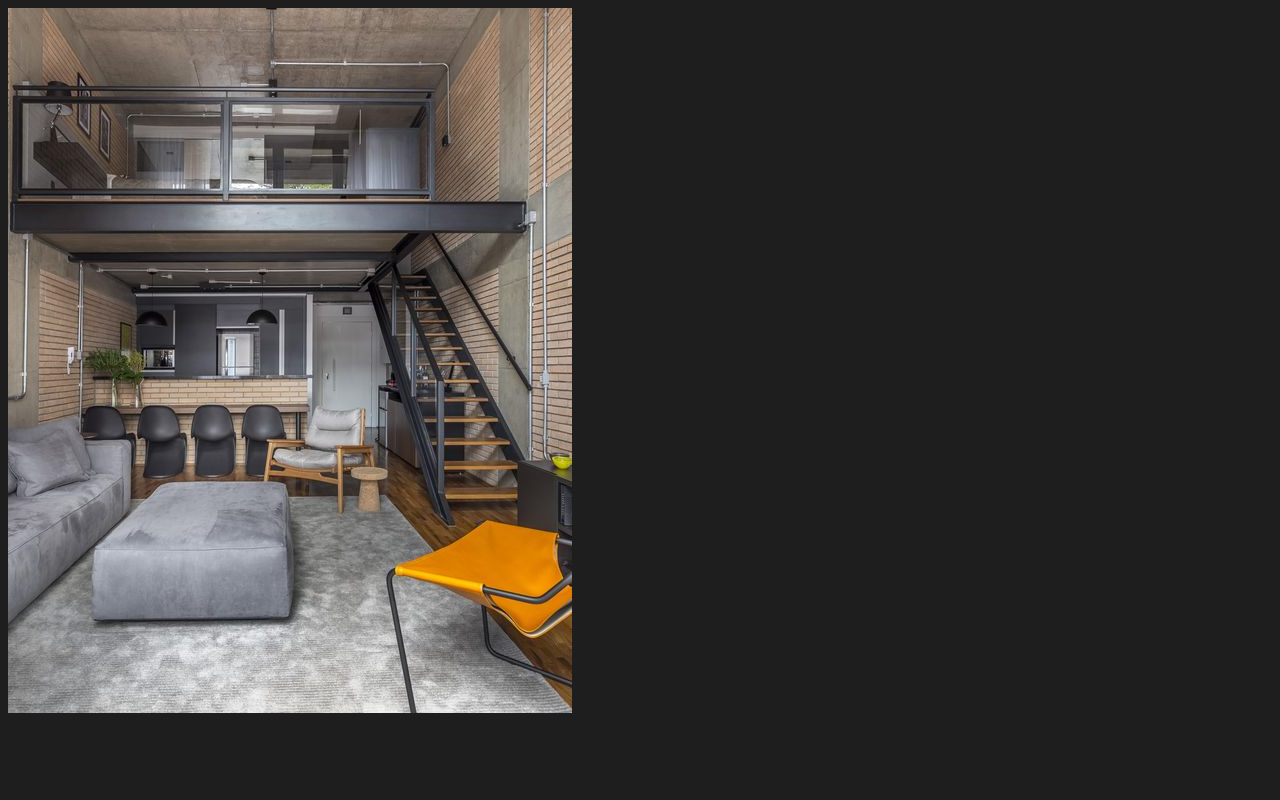
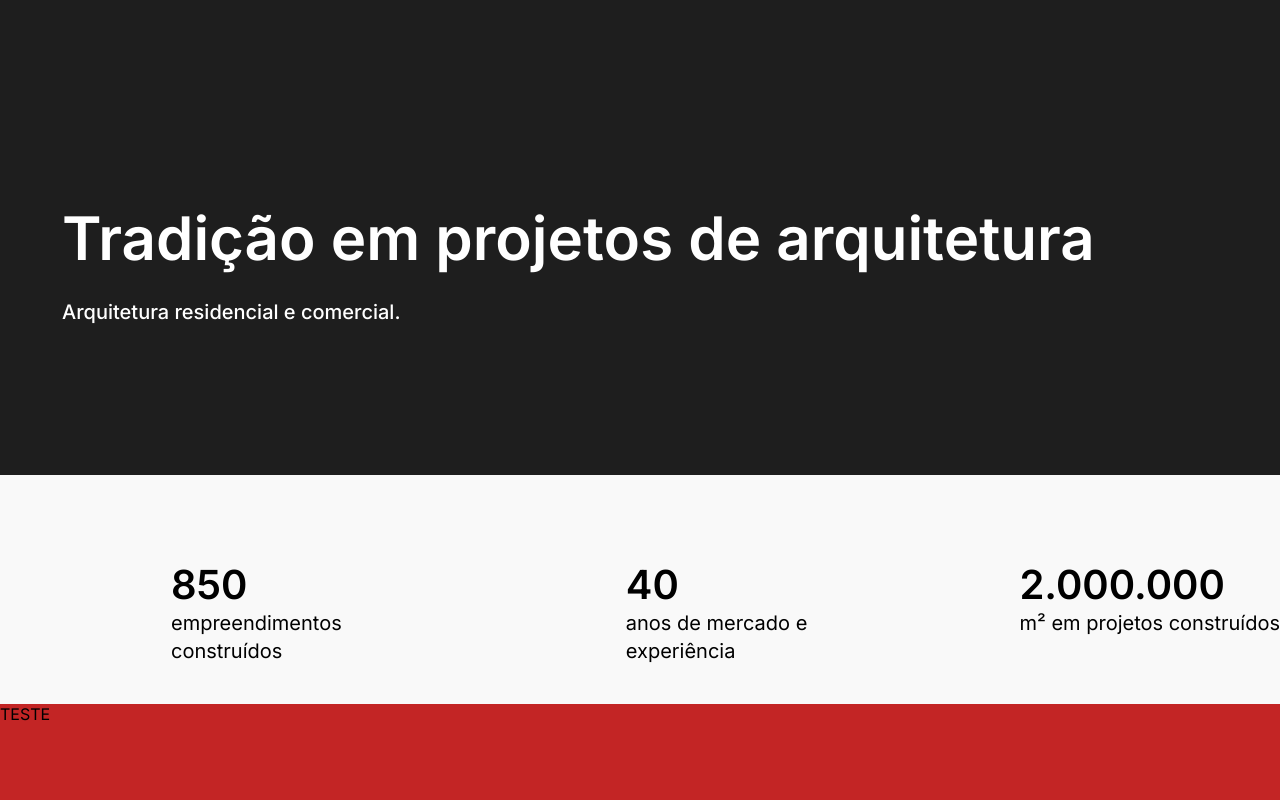
Before and after one commit to KarlaAlmeida/RID35842_Desafio01, a plain HTML site: page index.html in a window 1280 px wide. Shown: the top 800 px of the page. Drawn offline with Linux system fonts and the light colour scheme.

Commit message:
"adicionados menu superior e informacional"

```diff
--- a/index.html
+++ b/index.html
@@ -1,15 +1,42 @@
 <!DOCTYPE html>
 <html lang="pt-br">
+
     <head>
         <meta charset="UTF-8">
         <meta http-equiv="X-UA-Compatible" content="IE=edge">
         <meta name="viewport" content="width=device-width, initial-scale=1.0">
+
+        <link rel="preconnect" href="https://fonts.googleapis.com">
+        <link rel="preconnect" href="https://fonts.gstatic.com" crossorigin>
+        <link href="https://fonts.googleapis.com/css2?family=Inter:ital,opsz,wght@0,14..32,100..900;1,14..32,100..900&display=swap" rel="stylesheet">
         <link rel="stylesheet" href="style.css">
+
         <title>Landing Page Portfólio Arquitetura</title>
     </head>
+
     <body>
+        <div id="menu-superior">
+            <h1 id="texto-heading">Tradição em projetos de arquitetura</h1>
+            <p id="texto-description">Arquitetura residencial e comercial.</p>
+        </div>
+
+        <div id="menu-informacional">
+            <h1 class="numero-informacional">850 <p class="texto-informacional">empreendimentos construídos</p></h1>
+            <h1 class="numero-informacional">40 <p class="texto-informacional">anos de mercado e experiência</p></h1>
+            <h1 class="numero-informacional">2.000.000  <p class="texto-informacional">m² em projetos construídos</p></h1>
+        </div>
+
+        <!--<img src="./imagens/projeto_arquitetura.png" id="imagem-projeto" alt="ERROR">/-->
+
+        <div id="menu-explicativo">
+            TESTE
+        </div>
+
+        <div id="menu-formulario">
+            TESTE
+        </div>
+
         <script src="index.js"></script>
-    <img src="./imagens/projeto_arquitetura.png" alt="ERROR">
 
     </body>
 </html>
--- a/style.css
+++ b/style.css
@@ -1,4 +1,64 @@
 *{
+    margin: 0px;
+    font-family: "Inter", sans-serif;
+}
+
+#menu-superior{
+    margin-top: 0px;
     background-color: rgb(30, 30, 30);
+    height: 475px;
+}
 
+#menu-informacional{
+    background-color: #F9F9F9;
+    height: 229px;
+    display: grid;
+    grid-auto-flow: column;
+    columns: auto;
 }
+
+#menu-explicativo{
+    background-color: rgb(195, 37, 37);
+    height: 738px;
+}
+
+#menu-formulario{
+    background-color: rgb(30, 30, 30);
+    height: 638px;
+}
+
+
+#texto-heading{
+    margin-left: 62px;
+    color: #FFFFFF;
+    font-weight: 600;
+    font-size: 60px;
+    line-height: 72px;
+    padding-top: 201.5px;
+}
+
+#texto-description{
+    margin-left: 62px;
+    margin-top: 24.5px;
+    color: #FFFFFF;
+    font-weight: 500;
+    font-size: 20px;
+    line-height: 28px;
+}
+
+.numero-informacional{
+    color: #000000;
+    font-weight: 600;
+    font-size: 40px;
+    line-height: 28px;
+    margin-top: 96px;
+    margin-left: 171px;
+}
+
+.texto-informacional{
+    color: #000000;
+    font-weight: 400;
+    font-size: 20px;
+    line-height: 28px;
+    padding-top: 10px;
+}
```
Lines whose indentation alone changed are shown as unchanged.
